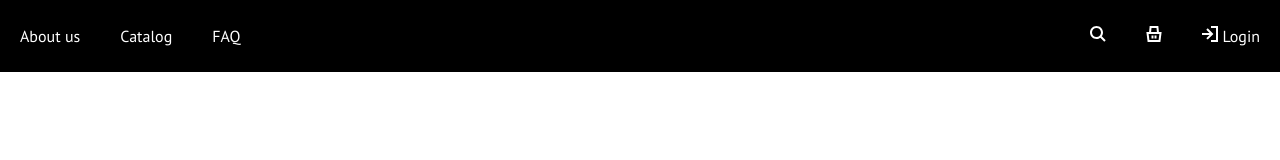
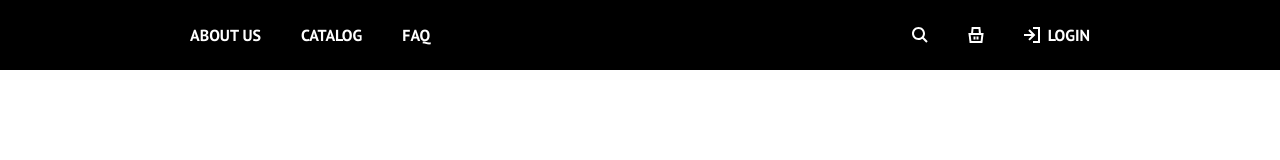
Before and after one commit to Inna-Statsenko/htmlacademy-barbershop, a website: page public/index.html in a window 1280 px wide. Drawn offline with Linux system fonts and the light colour scheme.

Commit message:
Add wrapper; develop page-header component WIP

```diff
--- a/public/assets/css/components/page-header.css
+++ b/public/assets/css/components/page-header.css
@@ -1,17 +1,31 @@
 .page-header {
+  background-color: var(--color-black);
+}
+
+.page-header .wrapper {
   display: flex;
   justify-content: space-between;
-  background-color: var(--color-black);
 }
 
 .page-header ul {
   display: flex;
+  align-items: center;
 }
 
 .page-header a {
-  display: block;
+  display: flex;
+  align-items: center;
+  gap: 8px;
+  min-height: 22px;
   padding: 24px 20px;
-  font: var(--font-p1);
+  font: var(--font-paragraph);
+  font-weight: 700;
+  line-height: 22px;
   color: var(--color-white);
+  text-transform: uppercase;
   text-decoration: none;
 }
+
+.page-header a:hover {
+  background-color: var(--color-grey-600);
+}
--- /dev/null
+++ b/public/assets/css/components/wrapper.css
@@ -0,0 +1,7 @@
+.wrapper {
+  width: 940px;
+  margin-left: auto;
+  margin-right: auto;
+  padding-left: 40px;
+  padding-right: 40px;
+}
--- a/public/assets/css/index.css
+++ b/public/assets/css/index.css
@@ -11,3 +11,4 @@
 @import url('./components/page-header.css');
 @import url('./components/page.css');
 @import url('./components/visually-hidden.css');
+@import url('./components/wrapper.css')
--- a/public/assets/css/variables.css
+++ b/public/assets/css/variables.css
@@ -14,5 +14,5 @@
   --color-brown-600: #814b18;
   --color-brown-800: #4e2e0e;
 
-  --font-p1: 400 16px/1.5 "PT Sans", sans-serif;
+  --font-paragraph: 400 16px/1.5 "PT Sans", sans-serif;
 }
--- a/public/index.html
+++ b/public/index.html
@@ -16,6 +16,7 @@
 
   <body class="page">
     <header class="page-header">
+      <div class="wrapper">
         <h1 class="visually-hidden">Barbershop Borodinsky - Online store for men's self-care products.</h1>
         <ul class="list-reset">
           <li>
@@ -57,7 +58,7 @@
             </a>
           </li>
         </ul>
-
+      </div>
     </header>
 
     <main>
```
Lines whose indentation alone changed are shown as unchanged.
